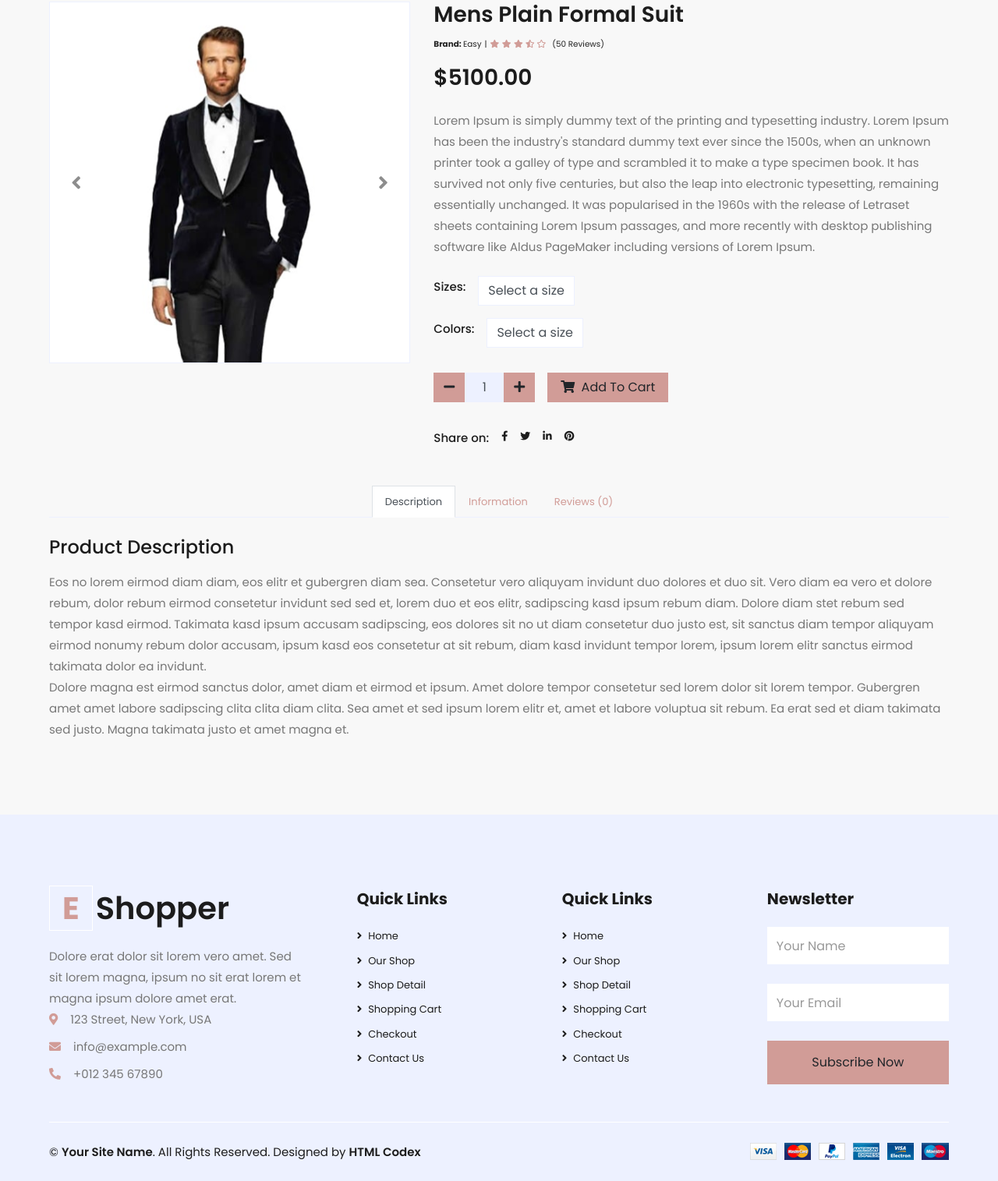
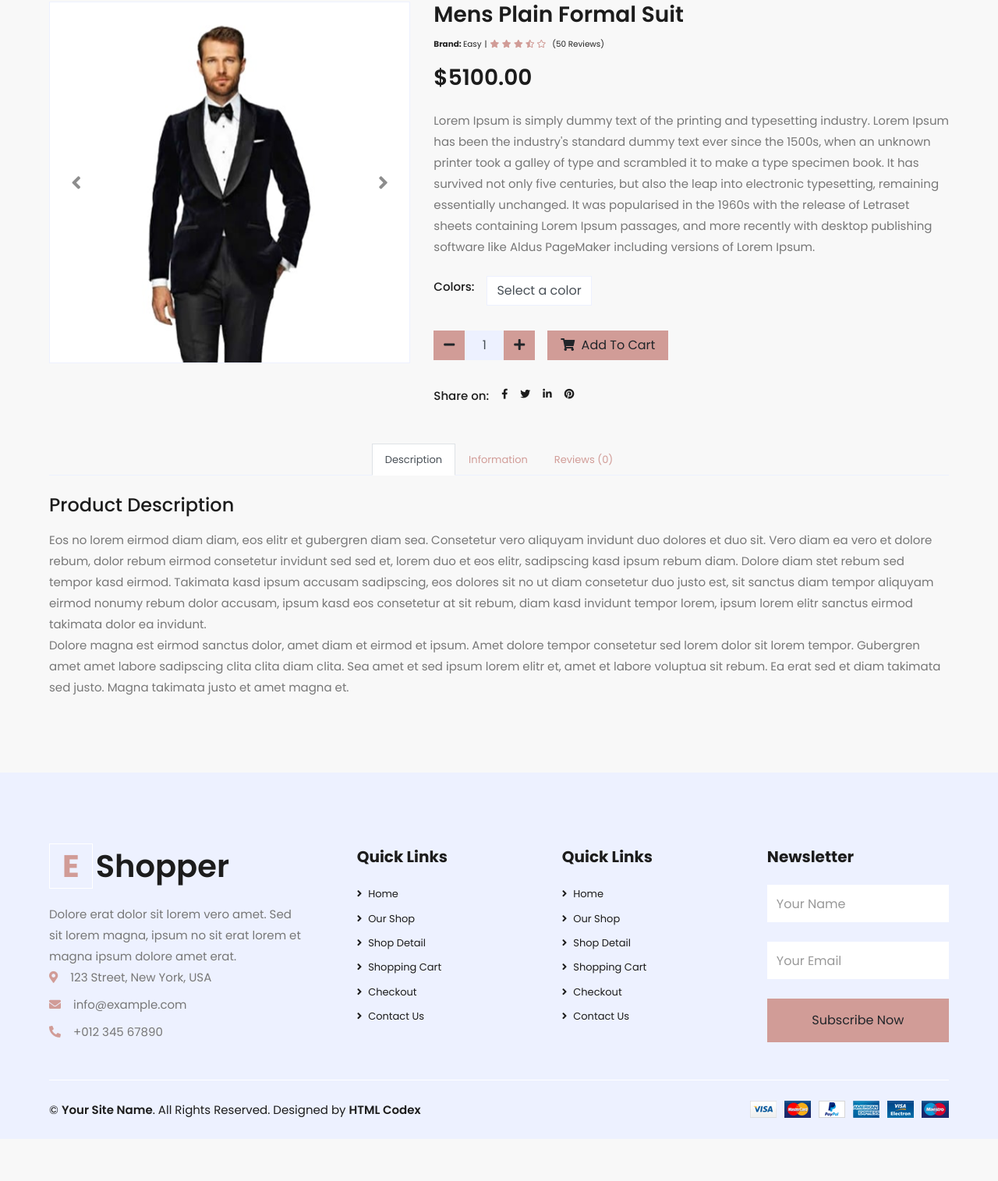
Before and after one commit to Erfan7990/Django_myShop, a Django app: a page that uses MyShop/templates/products/product_details.html in a window 1280 px wide. Shown: the part 193-1708 px from the top of the page at 78% size. After the commit the page ends 1627 px from the top, so only its background shows below. Run offline with Django 4.2, Linux system fonts and the light colour scheme; data comes from the database, SQL or seed files in the repository; both versions use the stored data as it was after the commit; parts of the project's set-up code (start-up, migrations or seed data) failed here and were passed over; some libraries are stand-ins or nearby versions; some web fonts are replaced.

Commit message:
working with variations and cart

```diff
--- a/MyShop/order/admin.py
+++ b/MyShop/order/admin.py
@@ -5,7 +5,7 @@ from .models import *
 
 @admin.register(Cart)
 class CartAdmin(admin.ModelAdmin):
-    list_display = ['user', 'items', 'quantity', 'purchased', 'price']
+    list_display = ['user', 'items', 'quantity','size', 'color', 'purchased', 'price']
 
     def price(self, obj):
         price = obj.get_total_cart_price()
--- a/MyShop/order/models.py
+++ b/MyShop/order/models.py
@@ -8,6 +8,8 @@ from base.models import BaseModel
 class Cart(BaseModel):
     user = models.ForeignKey(User, on_delete=models.CASCADE, related_name="cart")
     items = models.ForeignKey(Product, on_delete=models.CASCADE, related_name='items')
+    size = models.CharField(null=True, blank=True, max_length=50)
+    color = models.CharField(null=True, blank=True, max_length=50)
     quantity = models.IntegerField(default=1)
     purchased = models.BooleanField(default=False)
 
--- a/MyShop/order/urls.py
+++ b/MyShop/order/urls.py
@@ -4,5 +4,6 @@ from .views import *
 
 urlpatterns = [
     path('cart-item/', card_item, name="card_item"),
-    path("add-to-card/<uid>/", add_to_cart, name="add_to_card")
+    path("add-to-card/<uid>/", add_to_cart, name="add_to_card"),
+    path('remove-card/<uid>', remove_item, name='remove_card')
 ]
--- a/MyShop/products/admin.py
+++ b/MyShop/products/admin.py
@@ -14,3 +14,8 @@ class ProductImageAdmin(admin.StackedInline):
 class ProductsAdmin(admin.ModelAdmin):
     inlines = [ProductImageAdmin]
     list_display = ['product_name', 'slug', 'category', 'price']
+
+
+@admin.register(variationValue)
+class VariationValueAdmin(admin.ModelAdmin):
+    list_display = ['variation', 'name', 'product', 'price']
--- a/MyShop/products/models.py
+++ b/MyShop/products/models.py
@@ -41,3 +41,27 @@ class productImage(BaseModel):
 
     def __str__(self) -> str:
         return self.products.product_name
+
+
+class variationManager(models.Manager):
+    def sizes(self):
+        return super(variationManager, self).filter(variation = 'size')
+
+    def colors(self):
+        return super(variationManager, self).filter(variation = 'color')
+
+
+VARIATION_TYPE =  (
+    ('size', 'size'),
+    ('color', 'color')
+)
+
+class variationValue(BaseModel):
+    variation = models.CharField(max_length=50, choices=VARIATION_TYPE)
+    name = models.CharField(max_length=50)
+    product = models.ForeignKey(Product, on_delete=models.CASCADE, null=True, blank=True)
+    price = models.IntegerField()
+
+    objects = variationManager()
+    def __str__(self):
+        return self.name
--- a/MyShop/products/views.py
+++ b/MyShop/products/views.py
@@ -28,7 +28,7 @@ def product_details(request, slug, product_slug):
             if Product.objects.filter(slug = product_slug):
                 product = Product.objects.get(slug = product_slug)
                 context = {'product': product}
-                print("product", product.product_images.all())
+                # print("product", product.product_images.all())
             else:
                 messages.warning(request, 'No Product found')
                 return HttpResponseRedirect(request.path_info)
--- a/MyShop/public/static/js/main.js
+++ b/MyShop/public/static/js/main.js
@@ -85,10 +85,10 @@
 
 
     // Product Quantity
-    $('.quantity button').on('click', function () {
-        var button = $(this);
-        var oldValue = button.parent().parent().find('input').val();
-        if (button.hasClass('btn-plus')) {
+    $('.quantity span').on('click', function () {
+        var span = $(this);
+        var oldValue = span.parent().parent().find('input').val();
+        if (span.hasClass('btn-plus')) {
             var newVal = parseFloat(oldValue) + 1;
         } else {
             if (oldValue > 0) {
@@ -97,7 +97,7 @@
                 newVal = 0;
             }
         }
-        button.parent().parent().find('input').val(newVal);
+        span.parent().parent().find('input').val(newVal);
     });
 
 })(jQuery);
--- a/MyShop/templates/products/product_details.html
+++ b/MyShop/templates/products/product_details.html
@@ -40,34 +40,43 @@
             </div>
             <h3 class="font-weight-semi-bold mb-4">${{product.price}}.00</h3>
             <p class="mb-4">{{product.product_description}}</p>
+
+            <form method="post" action = "{% url 'add_to_card' product.uid %}">
+            {% csrf_token %}
+            {% comment %} size variant {% endcomment %}
+            {% if product.variationvalue_set.sizes %}
             <div class="d-flex mb-3">
                 <p class="text-dark font-weight-medium mb-0 mr-3">Sizes:</p>
                 <div class="details-filter-row details-row-size">
                     <div class="select-custom">
                         <select name="size" id="size" class="form-control">
                             <option value="#" selected="selected">Select a size</option>
-                            <option value="s">Small</option>
-                            <option value="m">Medium</option>
-                            <option value="l">Large</option>
-                            <option value="xl">Extra Large</option>
+                            {% for size in product.variationvalue_set.sizes %}
+                            <option name='size' value="{{size.name}}">{{size.name}}</option>
+                            {% endfor %}
                         </select>
                     </div><!-- End .select-custom -->
                 </div><!-- End .details-filter-row -->
             </div>
+            {% endif %}
+
+
+            {% if product.variationvalue_set.colors %}
             <div class="d-flex mb-4">
                 <p class="text-dark font-weight-medium mb-0 mr-3">Colors:</p>
                 <div class="details-filter-row details-row-size">
                     <div class="select-custom">
-                        <select name="size" id="size" class="form-control">
-                            <option value="#" selected="selected">Select a size</option>
-                            <option value="s">Small</option>
-                            <option value="m">Medium</option>
-                            <option value="l">Large</option>
-                            <option value="xl">Extra Large</option>
+                        <select name="color" id="size" class="form-control">
+                            <option value="#" selected="selected">Select a color</option>
+                            {% for color in product.variationvalue_set.colors %}
+                            <option name='color' value="{{color.name}}">{{color.name}}</option>
+                            {% endfor %}
                         </select>
                     </div><!-- End .select-custom -->
                 </div><!-- End .details-filter-row -->
             </div>
+            {% endif %}
+
             <div class="d-flex align-items-center mb-4 pt-2">
                 <div class="input-group quantity mr-3" style="width: 130px;">
                     <div class="input-group-btn">
@@ -75,15 +84,16 @@
                         <i class="fa fa-minus"></i>
                         </button>
                     </div>
-                    <input type="text" class="form-control bg-secondary text-center" value="1">
+                    <input type="text" name="quantity" class="form-control bg-secondary text-center" value="1">
                     <div class="input-group-btn">
                         <button class="btn btn-primary btn-plus">
                             <i class="fa fa-plus"></i>
                         </button>
                     </div>
                 </div>
-                <a href="{% url 'add_to_card' product.uid %}" class="btn btn-primary px-3"><i class="fa fa-shopping-cart mr-1"></i> Add To Cart</a>
+                <button type="submit" class="btn btn-primary px-3"><i class="fa fa-shopping-cart mr-1"></i> Add To Cart</button>
             </div>
+        </form>
             <div class="d-flex pt-2">
                 <p class="text-dark font-weight-medium mb-0 mr-2">Share on:</p>
                 <div class="d-inline-flex">
```
Also changed, not shown: MyShop/order/views.py (+37 -3 lines), MyShop/templates/order/add_to_card.html (+5 -2 lines), MyShop/db.sqlite3, MyShop/order/migrations/0003_cart_color_cart_size.py (added), MyShop/products/migrations/0005_variationvalue.py (added), MyShop/products/migrations/0006_alter_variationvalue_price.py (added), MyShop/products/migrations/0007_alter_variationvalue_product.py (added), MyShop/templates/products/all_products.html (line endings or trailing spaces).
